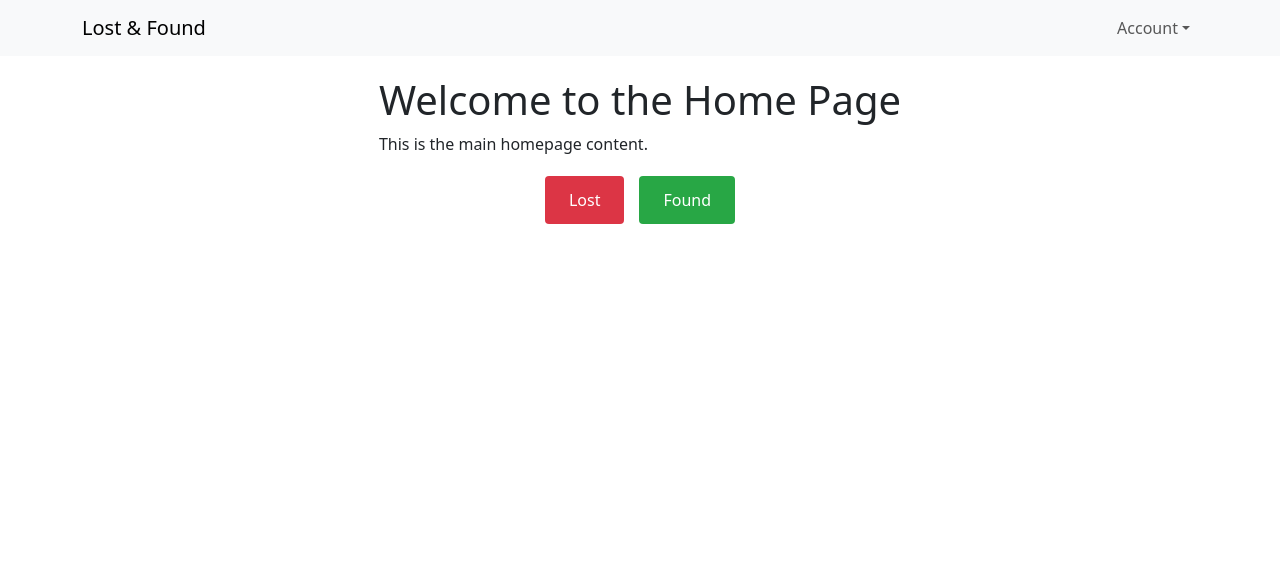
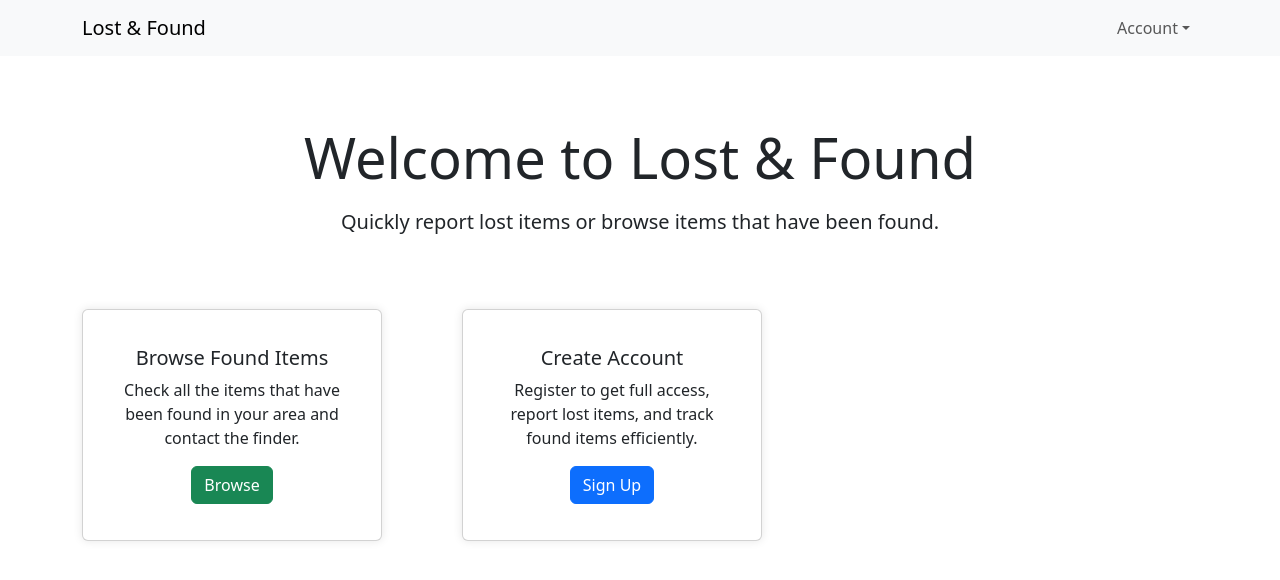
Before and after one commit to zulker01/peyechiFront, a React (Create React App) app: page / in a window 1280 px wide. Shown: the top 580 px of the page. Built offline with nearby package versions, Linux system fonts and the light colour scheme.

Commit message:
login modified

```diff
--- a/src/App.js
+++ b/src/App.js
@@ -3,7 +3,7 @@ import './App.css';
 import Login from './component/login/login';
 import Signup from './component/signup/signup';
 import Users from './component/users/users';
-import LostPage from './component/LostPage/LostPage';
+import FoundItemsList from './component/FoundItemsList/FoundItemsList';
 import Home from './component/homepage/homepage';
 import AppNavbar from './component/navbar/Navbar';
 import ProfilePage from './component/Profile/Profile';
@@ -59,11 +59,12 @@ function App() {
             token={token}
             userId={currentUser?.id}
             onBackToLogin={handleBackToLogin}
+            onSwitchToSignup={() => setView('signup')}
           />
         </div>
       ) : (
         <div className="App-content">
-          <LostPage token={token} onBack={() => setView('home')} onBackToLogin={()=>setView('login')} />
+          <FoundItemsList token={token} onBack={() => setView('home')} onBackToLogin={()=>setView('login')} />
         </div>
       )}
     </div>
--- a/src/component/foundInfo/foundInfo.jsx
+++ b/src/component/CreateFoundInfo/CreateFoundInfo.jsx
@@ -1,7 +1,7 @@
 import React, { useState } from 'react';
 import axios from 'axios';
 
-function FoundInfo({ token, userId, onBack }) {
+function CreateFoundItem({ token, userId, onBack }) {
   const [formData, setFormData] = useState({
     name: '',
     quantity: '',
@@ -95,4 +95,4 @@ function FoundInfo({ token, userId, onBack }) {
   );
 }
 
-export default FoundInfo;
+export default CreateFoundItem;
--- a/src/component/LostPage/LostPage.jsx
+++ b/src/component/FoundItemsList/FoundItemsList.jsx
@@ -2,7 +2,7 @@ import React, { useState, useCallback ,useEffect} from 'react';
 import axios from 'axios';
 import { Container, Row, Col, Button, Spinner, Card } from 'react-bootstrap';
 
-function LostPage({ token, onBack,onBackToLogin }) {
+function FoundItemsList({ token, onBack,onBackToLogin }) {
   const [foundItems, setFoundItems] = useState([]);
   const [loading, setLoading] = useState(false);
   const [errorMessage, setErrorMessage] = useState('');
@@ -96,4 +96,4 @@ function LostPage({ token, onBack,onBackToLogin }) {
   );
 }
 
-export default LostPage;
+export default FoundItemsList;
--- a/src/component/homepage/homepage.jsx
+++ b/src/component/homepage/homepage.jsx
@@ -1,26 +1,83 @@
 import React, { useState } from 'react';
-import FoundInfo from '../foundInfo/foundInfo';
-import LostPage from '../LostPage/LostPage';
+import CreateFoundItem from '../CreateFoundInfo/CreateFoundInfo';
+import FoundItemsList from '../FoundItemsList/FoundItemsList';
+import { Container, Row, Col, Button, Card, Form, InputGroup } from 'react-bootstrap';
 
-function Home({token, userId, onBackToLogin}){
+function Home({token, userId, onBackToLogin, onSwitchToSignup}){
     const [currentView, setCurrentView] = useState('home');
 
-    if (currentView === 'found') return <FoundInfo token={token} userId={userId} onBack={() => setCurrentView('home')} />;
-    if (currentView === 'lost') return <LostPage token={token} onBack={() => setCurrentView('home')} onBackToLogin={onBackToLogin} />;
+    if (currentView === 'found') return <CreateFoundItem token={token} userId={userId} onBack={() => setCurrentView('home')} />;
+    if (currentView === 'lost') return <FoundItemsList token={token} onBack={() => setCurrentView('home')} onBackToLogin={onBackToLogin} />;
 
 
     return(
-        <div>
-            <h1>Welcome to the Home Page</h1>
-            <p>This is the main homepage content.</p>
+        <Container className="mt-5">
+  {/* Hero Section */}
+  <Row className="align-items-center text-center mb-5">
+    <Col>
+      <h1 className="display-4 mb-3">Welcome to Lost & Found</h1>
+      <p className="lead mb-4">
+        Quickly report lost items or browse items that have been found.
+      </p>
 
-            <div className="button-container">
-                <button className="btn-primary btn-lost" onClick={() => setCurrentView('lost')}>Lost</button>
-                <button className="btn-primary btn-found" onClick={() => setCurrentView('found')}>
-                    Found
-                </button>
-            </div>
-        </div>
+      {/* <InputGroup className="mb-3 justify-content-center" style={{ maxWidth: '500px', margin: '0 auto' }}>
+        <Form.Control
+          placeholder="Search items by name or location"
+          aria-label="Search items"
+        />
+        <Button variant="primary">Search</Button>
+      </InputGroup> */}
+
+      {/* <div className="d-flex justify-content-center gap-3 mt-3">
+        <Button variant="danger" size="lg" onClick={() => setCurrentView('lost')}>
+          Report Lost
+        </Button>
+        <Button variant="success" size="lg" onClick={() => setCurrentView('found')}>
+          Check Found
+        </Button>
+      </div> */}
+    </Col>
+  </Row>
+
+  {/* Feature Section */}
+  <Row className="text-center">
+    {/* <Col md={4} className="mb-6">
+      <Card>
+        <Card.Body>
+          <Card.Title>Report Lost Items</Card.Title>
+          <Card.Text>
+            Quickly fill out details about your lost items and get notifications when they are found.
+          </Card.Text>
+          <Button variant="danger" onClick={() => setCurrentView('lost')}>Report Now</Button>
+        </Card.Body>
+      </Card>
+    </Col> */}
+
+    <Col md={4} className="mb-4">
+      <Card>
+        <Card.Body>
+          <Card.Title>Browse Found Items</Card.Title>
+          <Card.Text>
+            Check all the items that have been found in your area and contact the finder.
+          </Card.Text>
+          <Button variant="success" onClick={() => setCurrentView('found')}>Browse</Button>
+        </Card.Body>
+      </Card>
+    </Col>
+
+    <Col md={4} className="mb-4">
+      <Card>
+        <Card.Body>
+          <Card.Title>Create Account</Card.Title>
+          <Card.Text>
+            Register to get full access, report lost items, and track found items efficiently.
+          </Card.Text>
+          <Button variant="primary" onClick={onSwitchToSignup}>Sign Up</Button>
+        </Card.Body>
+      </Card>
+    </Col>
+  </Row>
+</Container>
     );
 }
 
--- a/src/component/signup/signup.jsx
+++ b/src/component/signup/signup.jsx
@@ -1,5 +1,6 @@
 import React, { useState } from 'react';
 import axios from 'axios';
+import { Container, Form, Button, Alert } from 'react-bootstrap'
 
 function Signup({ onSwitchToLogin }) {
   const [id, setId] = useState('');
@@ -39,81 +40,85 @@ function Signup({ onSwitchToLogin }) {
   };
 
   return (
-    <div className="signup">
-      <h2>Signup</h2>
-      <form onSubmit={handleSubmit}>
-        <div>
-          <label htmlFor="id">ID</label>
-          <input
-            id="id"
+    <Container className="signup mt-5" style={{ maxWidth: '500px' }}>
+  <h2 className="mb-4 text-center">Signup</h2>
+
+  <Form onSubmit={handleSubmit}>
+    <Form.Group className="mb-3" controlId="id">
+      <Form.Label>ID</Form.Label>
+      <Form.Control
         type="text"
         value={id}
         onChange={(e) => setId(e.target.value)}
-            placeholder="Enter user id"
+        placeholder="Enter user ID"
         required
       />
-        </div>
-        <div>
-          <label htmlFor="username">Username</label>
-          <input
-            id="username"
+    </Form.Group>
+
+    <Form.Group className="mb-3" controlId="username">
+      <Form.Label>Username</Form.Label>
+      <Form.Control
         type="text"
         value={username}
         onChange={(e) => setUsername(e.target.value)}
         placeholder="Enter username"
         required
       />
-        </div>
-        <div>
-          <label htmlFor="password">Password</label>
-          <input
-            id="password"
+    </Form.Group>
+
+    <Form.Group className="mb-3" controlId="password">
+      <Form.Label>Password</Form.Label>
+      <Form.Control
         type="password"
         value={password}
         onChange={(e) => setPassword(e.target.value)}
         placeholder="Enter password"
         required
       />
-        </div>
-        <div>
-          <label htmlFor="email">email</label>
-          <input
-            id="email"
+    </Form.Group>
+
+    <Form.Group className="mb-3" controlId="email">
+      <Form.Label>Email</Form.Label>
+      <Form.Control
         type="email"
         value={email}
         onChange={(e) => setEmail(e.target.value)}
         placeholder="Enter email"
         required
       />
-        </div>
-        <div>
-          <label htmlFor="type">type</label>
-          <input
-            id="type"
+    </Form.Group>
+
+    <Form.Group className="mb-3" controlId="type">
+      <Form.Label>Type</Form.Label>
+      <Form.Control
         type="text"
         value={type}
         onChange={(e) => setType(e.target.value)}
         placeholder="Enter type"
         required
       />
+    </Form.Group>
+
+    <Button type="submit" variant="success" className="w-100 mb-3">
+      Create Account
+    </Button>
+  </Form>
+
+  {result && (
+    <Alert variant="success">
+      <strong>Success:</strong> User registered.
+      <pre style={{ whiteSpace: 'pre-wrap' }}>{JSON.stringify(result, null, 2)}</pre>
+    </Alert>
+  )}
+
+  {errorMessage && <Alert variant="danger">{errorMessage}</Alert>}
+
+  <div className="text-center mt-3">
+    <Button variant="secondary" size="sm" onClick={onSwitchToLogin}>
+      Login
+    </Button>
   </div>
-        <button type="submit">Create account</button>
-      </form>
-      {result && (
-        <div>
-          <p><strong>Success:</strong> User registered.</p>
-          <pre style={{ whiteSpace: 'pre-wrap' }}>{JSON.stringify(result, null, 2)}</pre>
-        </div>
-      )}
-      {errorMessage && (
-        <div>
-          <p>{errorMessage}</p>
-        </div>
-      )}
-      <div style={{ marginTop: '12px' }}>
-        <button type="button" onClick={onSwitchToLogin}>Login</button>
-      </div>
-    </div>
+</Container>
   );
 }
 
```
Lines whose indentation alone changed are shown as unchanged.
